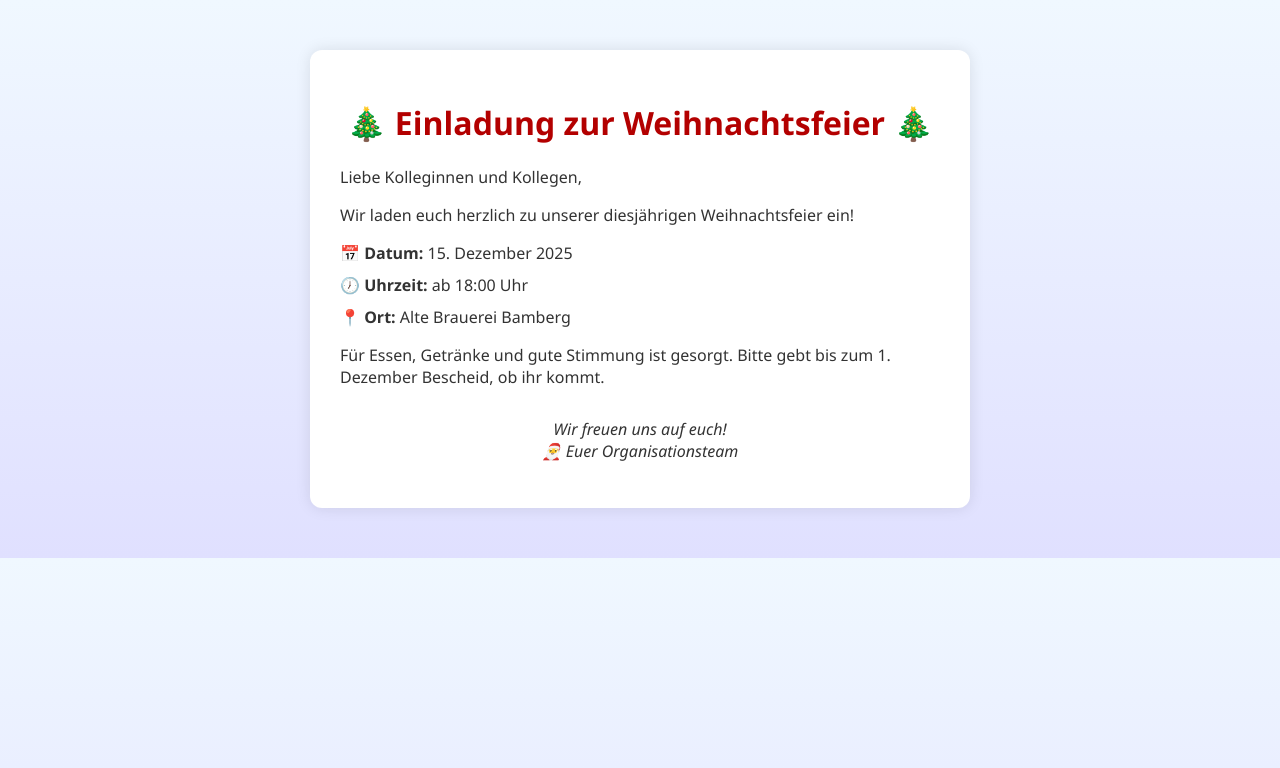
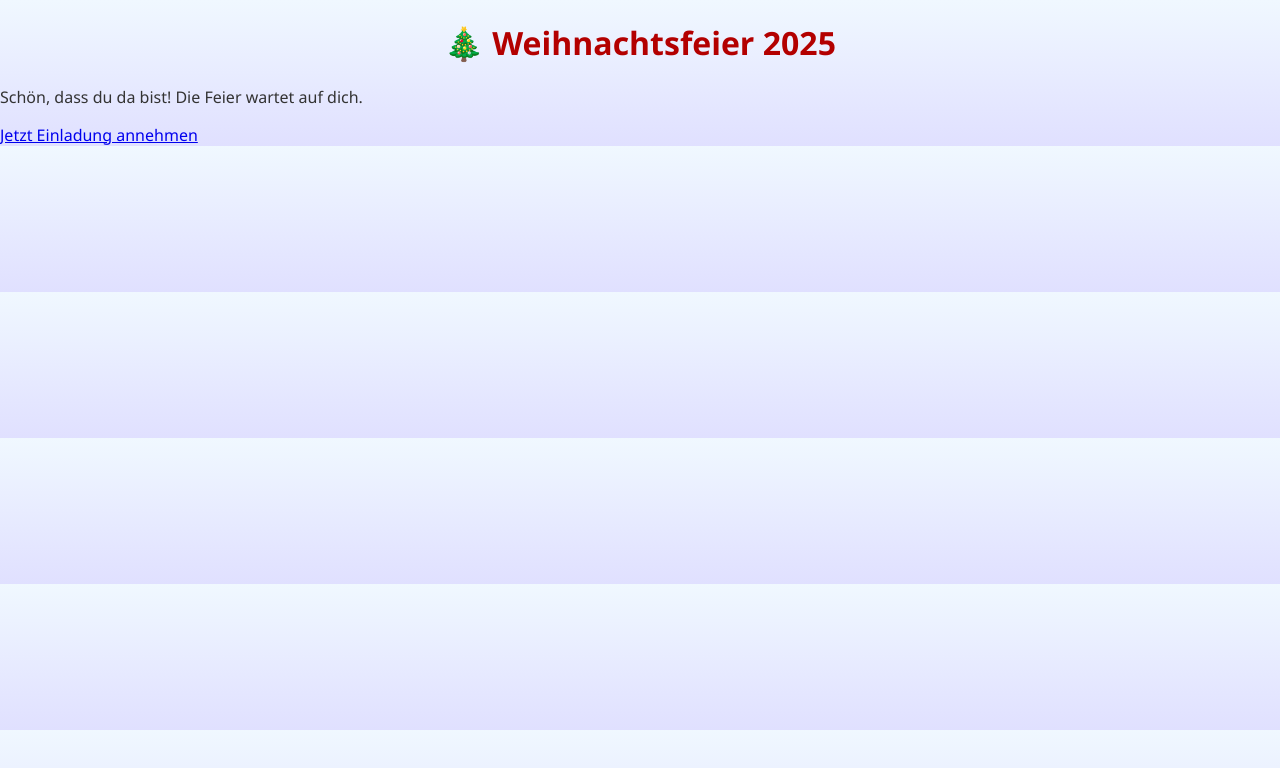
Before and after one commit to Fabiking97/christmasparty.einladung, a plain HTML site: page index.html in a window 1280 px wide. Drawn offline with Linux system fonts and the light colour scheme.

Commit message:
Update index.html

```diff
--- a/index.html
+++ b/index.html
@@ -2,22 +2,14 @@
 <html lang="de">
 <head>
   <meta charset="UTF-8">
-  <meta name="viewport" content="width=device-width, initial-scale=1.0">
-  <title>Einladung zur Weihnachtsfeier</title>
+  <title>Weihnachtsfeier Einladung</title>
   <link rel="stylesheet" href="style.css">
 </head>
-<body>
-  <div class="container">
-    <h1>🎄 Einladung zur Weihnachtsfeier 🎄</h1>
-    <p>Liebe Kolleginnen und Kollegen,</p>
-    <p>Wir laden euch herzlich zu unserer diesjährigen Weihnachtsfeier ein!</p>
-    <ul>
-      <li><strong>📅 Datum:</strong> 15. Dezember 2025</li>
-      <li><strong>🕖 Uhrzeit:</strong> ab 18:00 Uhr</li>
-      <li><strong>📍 Ort:</strong> Alte Brauerei Bamberg</li>
-    </ul>
-    <p>Für Essen, Getränke und gute Stimmung ist gesorgt. Bitte gebt bis zum 1. Dezember Bescheid, ob ihr kommt.</p>
-    <p class="footer">Wir freuen uns auf euch!<br>🎅 Euer Organisationsteam</p>
+<body class="landing">
+  <div class="center-box">
+    <h1>🎄 Weihnachtsfeier 2025</h1>
+    <p>Schön, dass du da bist! Die Feier wartet auf dich.</p>
+    <a href="login.html" class="cta-button">Jetzt Einladung annehmen</a>
   </div>
 </body>
 </html>
```
